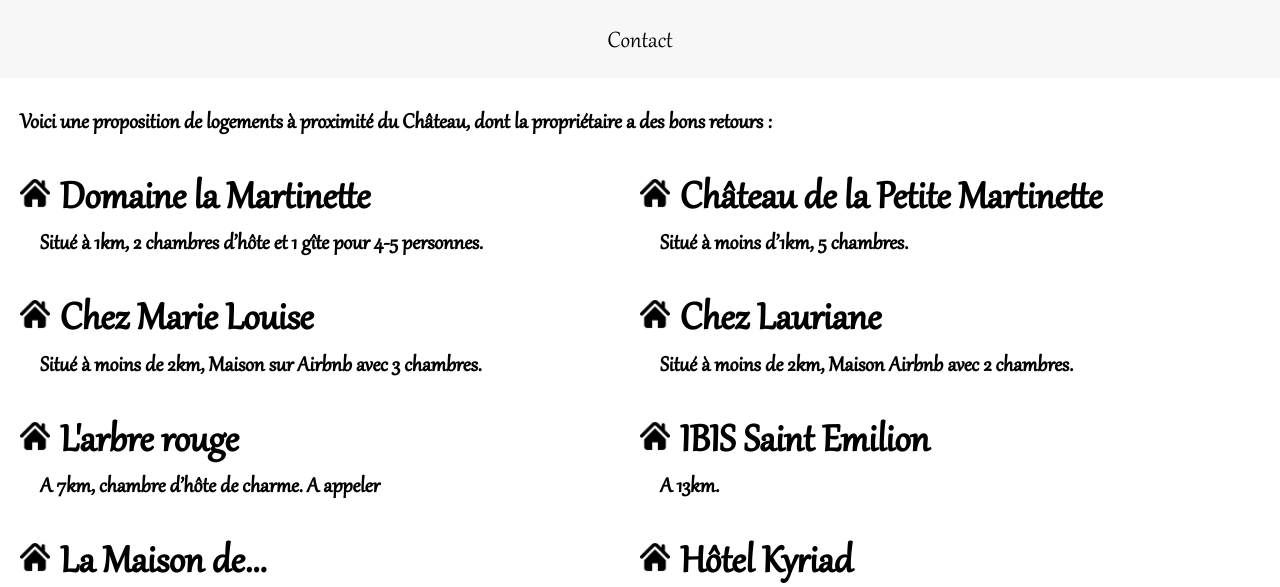
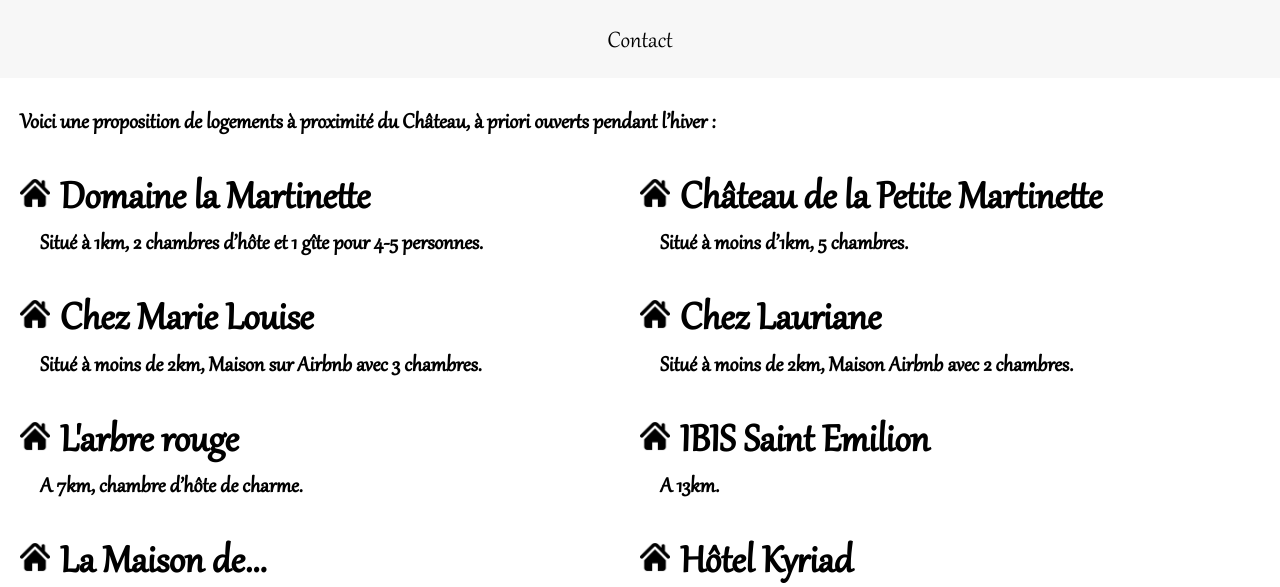
Before and after one commit to Germinal-A/Site-du-Mariage-de-Julia-et-Germain, a Jekyll site: the page built from logements.md, in a window 1280 px wide. Shown: the part 954-1541 px from the top of the page. Built offline with Jekyll 4.4.1, drawn with Linux system fonts in a browser that asks for light colours.

Commit message:
Update logements.md

```diff
--- a/logements.md
+++ b/logements.md
@@ -4,7 +4,7 @@ title: "Logements"
 weight: 3
 ---
 
-Voici une proposition de logements à proximité du Château, dont la propriétaire a des bons retours :
+Voici une proposition de logements à proximité du Château, à priori ouverts pendant l'hiver :
 
 <div id="wrap">
   {%
@@ -35,7 +35,7 @@ Voici une proposition de logements à proximité du Château, dont la propriéta
     include logement.html
     link="https://www.larbrerouge.com/"
     title="L'arbre rouge"
-    description="A 7km, chambre d'hôte de charme. A appeler"
+    description="A 7km, chambre d'hôte de charme."
   %}
   {%
     include logement.html
```
